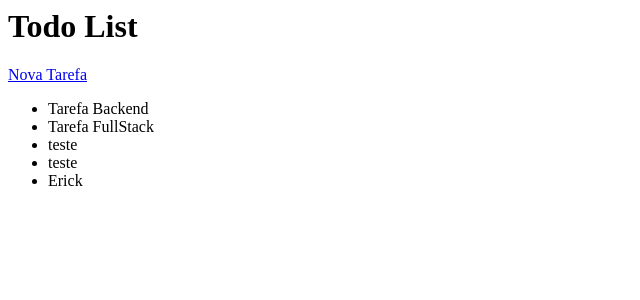
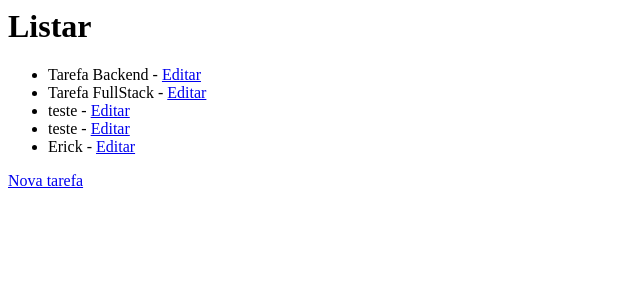
Before and after one commit to maiconnDutra/projeto_backend, a Django app: page / in a window 1280 px wide. Shown: the top 300 px of the page, without its empty margins (0-640 px from the left). Run offline with Django 5.2, Linux system fonts and the light colour scheme; data comes from the database, SQL or seed files in the repository; both versions use the stored data as it was after the commit.

Commit message:
criação do update

```diff
--- a/projeto/setup/urls.py
+++ b/projeto/setup/urls.py
@@ -16,11 +16,11 @@ Including another URLconf
 """
 from django.contrib import admin
 from django.urls import path
-from todos.views import TodoListView
-from todos.views import TodoCreateView
+from todos.views import TodoListView, TodoCreateView, TodoUpdateView
 
 urlpatterns = [
     path('admin/', admin.site.urls),
     path('', TodoListView.as_view(), name="todo_list"),
-    path('create', TodoCreateView.as_view(), name="todo_create")
+    path('create', TodoCreateView.as_view(), name="todo_create"),
+    path('update/<int:pk>', TodoUpdateView.as_view(), name = "todo_update")
 ]
--- a/projeto/todos/templates/todos/home.html
+++ /dev/null
@@ -1 +0,0 @@
-<h1>Nosso primeiro html</h1>
--- a/projeto/todos/templates/todos/todo_list.html
+++ b/projeto/todos/templates/todos/todo_list.html
@@ -1,12 +1,13 @@
-<h1>Todo List</h1>
-
-<a href="{% url 'todo_create' %}">Nova Tarefa</a>
+<h1>Listar</h1>
 
 <ul>
-    {% for todo in todo_list%}
 
-    <li>{{todo.title}}</li>
+    {% for todo in todo_list %}
+
+        <li>{{ todo.title }} - <a href="{% url 'todo_update' todo.pk %}">Editar</a></li>
 
     {% endfor %}
 
 </ul>
+
+<a href="{% url 'todo_create' %}">Nova tarefa</a>
--- a/projeto/todos/views.py
+++ b/projeto/todos/views.py
@@ -1,7 +1,7 @@
 from django.shortcuts import render
 from todos.models import Todo
-from django.views.generic import ListView
-from django.views.generic import CreateView
+from django.views.generic import ListView, CreateView, UpdateView
+
 from django.urls import reverse_lazy
 
 # Create your views here.
@@ -12,5 +12,10 @@ class TodoListView(ListView):
 
 class TodoCreateView(CreateView):
     model = Todo
-    fields = ["title", "deadline"];
+    fields = ["title", "deadline"]
     success_url = reverse_lazy("todo_list")
+
+class TodoUpdateView(UpdateView):
+    model = Todo
+    fields = ['title', 'deadline']
+    success_url = reverse_lazy("todo_list")
```
Also changed, not shown: projeto/db.sqlite3.
